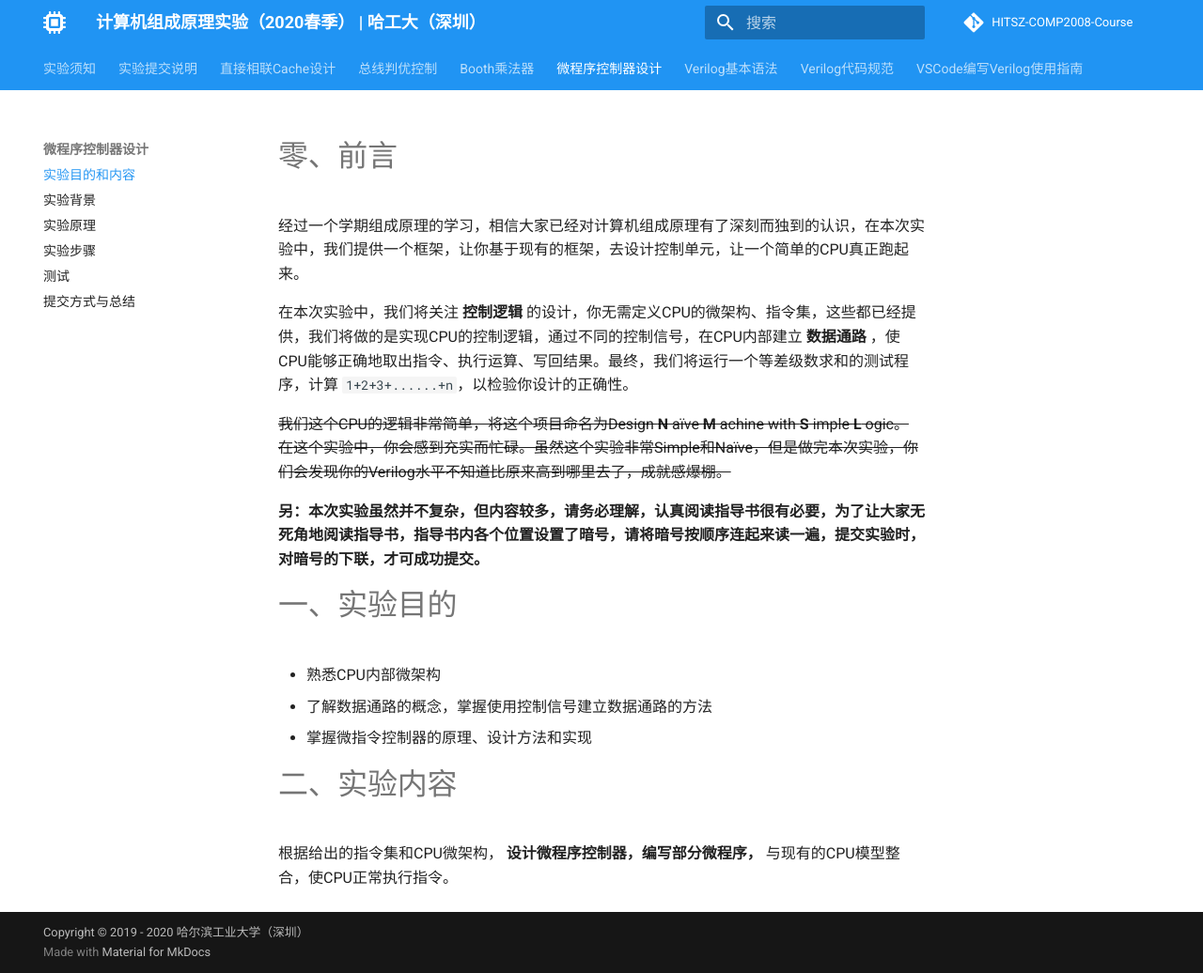
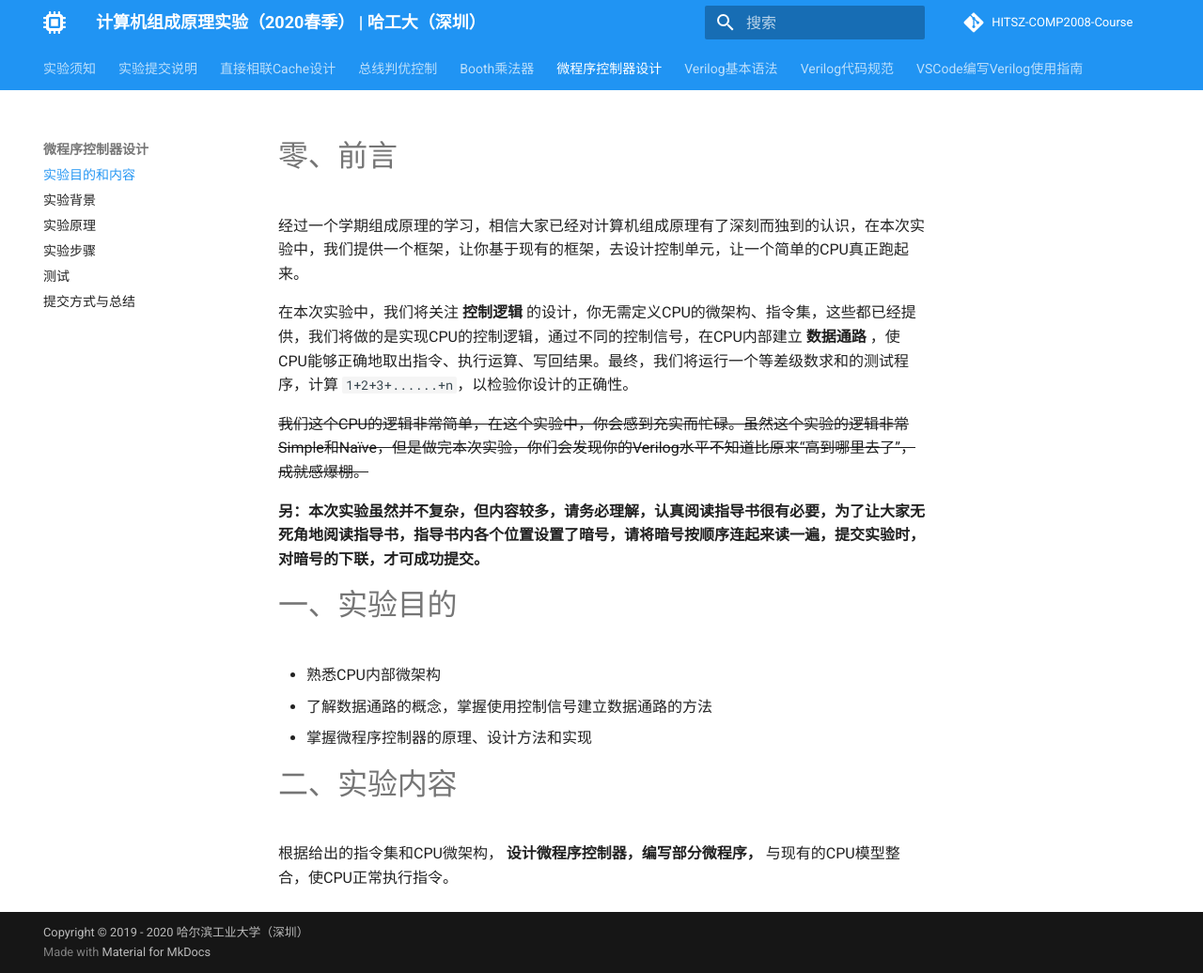
Before and after one commit to Bohan-hu/HITSZ-COMP2008-Course, an MkDocs documentation site: the page built from docs/lab4/part1.md, in a window 1280 px wide and 1036 px high. Shown: the whole window at 94% size. Built offline with MkDocs 1.6.1 and Material for MkDocs 9.7.7, drawn with Linux system fonts in a browser that asks for light colours; comment, search, counter and statistics services are not loaded.

Commit message:
fix typo

```diff
--- a/docs/lab4/part1.md
+++ b/docs/lab4/part1.md
@@ -6,7 +6,7 @@
 
 在本次实验中，我们将关注 **控制逻辑** 的设计，你无需定义CPU的微架构、指令集，这些都已经提供，我们将做的是实现CPU的控制逻辑，通过不同的控制信号，在CPU内部建立 **数据通路** ，使CPU能够正确地取出指令、执行运算、写回结果。最终，我们将运行一个等差级数求和的测试程序，计算 `1+2+3+......+n`，以检验你设计的正确性。
 
-~~我们这个CPU的逻辑非常简单，将这个项目命名为Design  **N** aïve **M** achine with **S** imple **L** ogic。 在这个实验中，你会感到充实而忙碌。虽然这个实验非常Simple和Naïve，但是做完本次实验，你们会发现你的Verilog水平不知道比原来高到哪里去了，成就感爆棚。~~
+~~我们这个CPU的逻辑非常简单，在这个实验中，你会感到充实而忙碌。虽然这个实验的逻辑非常Simple和Naïve，但是做完本次实验，你们会发现你的Verilog水平不知道比原来“高到哪里去了”，成就感爆棚。~~
 
 **另：本次实验虽然并不复杂，但内容较多，请务必理解，认真阅读指导书很有必要，为了让大家无死角地阅读指导书，指导书内各个位置设置了暗号，请将暗号按顺序连起来读一遍，提交实验时，对暗号的下联，才可成功提交。**
 
@@ -14,7 +14,7 @@
 
 - 熟悉CPU内部微架构
 - 了解数据通路的概念，掌握使用控制信号建立数据通路的方法
-- 掌握微指令控制器的原理、设计方法和实现
+- 掌握微程序控制器的原理、设计方法和实现
 
 # 二、实验内容
 
```
Also changed, not shown: docs/lab4/part5.md (+2 -2 lines), 1 other file.
